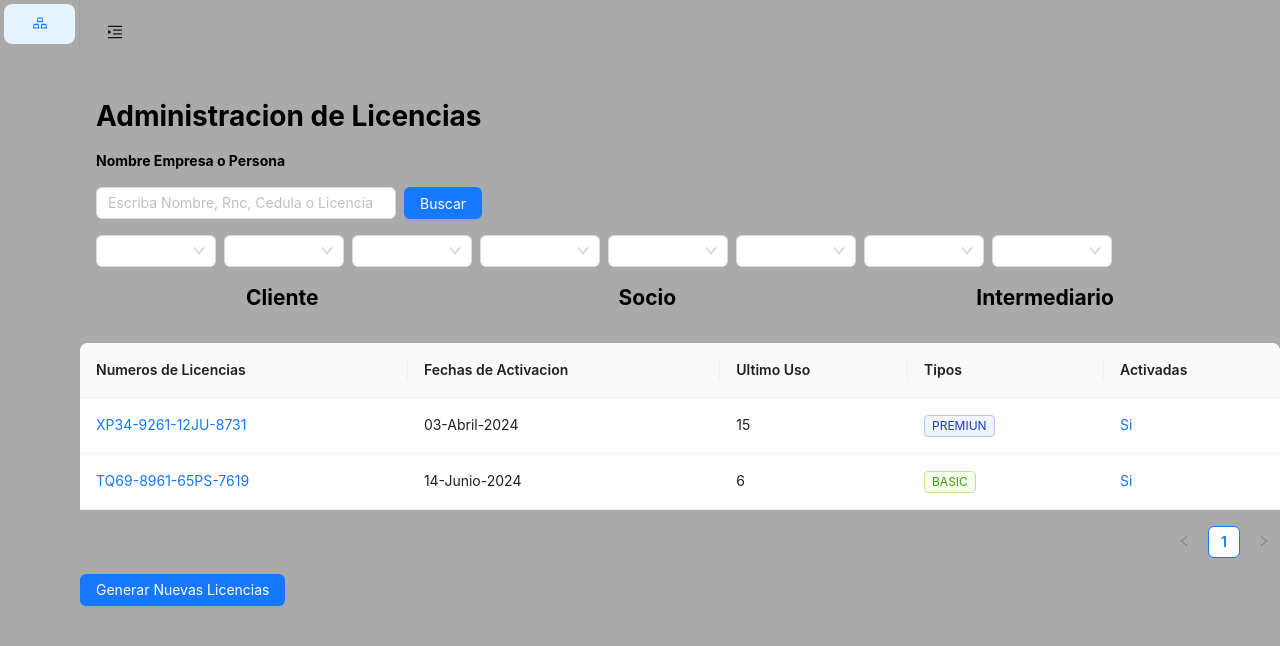
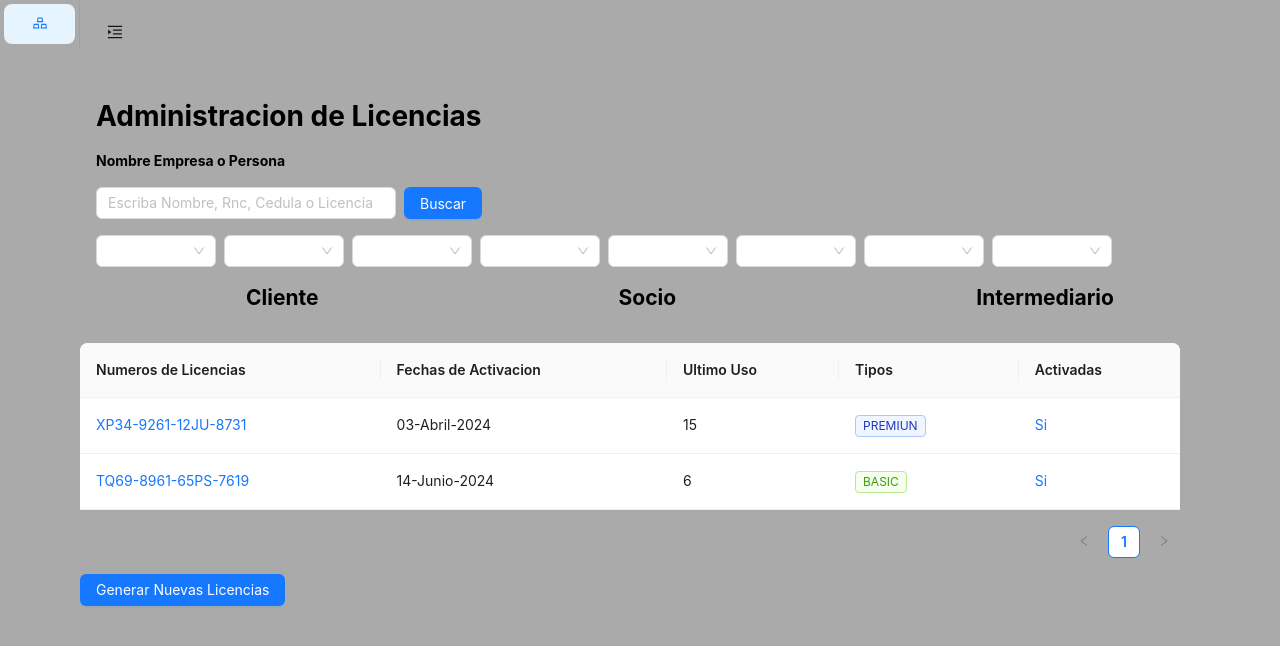
Before and after one commit to ilvingflorentino/Sac-enterprice, a Next.js app: page /Home in a window 1280 px wide. Shown: the top 646 px of the page. Built offline with nearby package versions, Linux system fonts and the light colour scheme.

Commit message:
Prueba 4

```diff
--- a/app/Home/page.tsx
+++ b/app/Home/page.tsx
@@ -190,7 +190,7 @@ export default function Home() {
             </div>
           </div>
 
-          <Table columns={columns} dataSource={data} style={{ width: 1800 }} />
+          <Table columns={columns} dataSource={data} style={{ width: 1100 }} />
           <div className="link">
             <Link href={"/generarlicencias"}>
               <Button type="primary" className="Generarlicencia">
```
